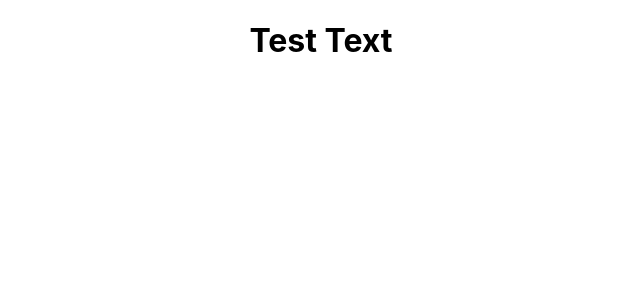
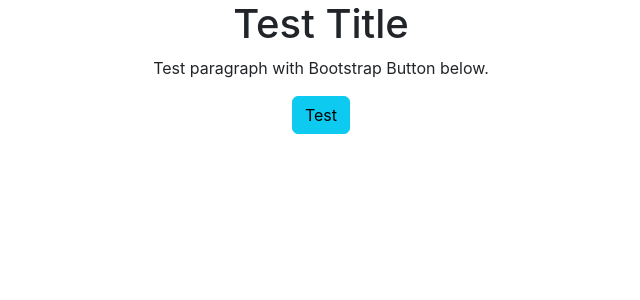
Before and after one commit to keironchaudhry/property-andalucia-frontend, a React (Create React App) app: page / in a window 1280 px wide. Shown: the top 300 px of the page, without its empty margins (319-959 px from the left). Built offline with nearby package versions, Linux system fonts and the light colour scheme.

Commit message:
Install react bootstrap and test bootstrap component functionality

```diff
--- a/package.json
+++ b/package.json
@@ -10,10 +10,10 @@
     "@testing-library/react": "^11.2.7",
     "@testing-library/user-event": "^12.8.3",
     "axios": "^0.21.4",
-    "bootstrap": "^4.6.2",
+    "bootstrap": "^4.6.0",
     "jwt-decode": "^3.1.2",
     "react": "^17.0.2",
-    "react-bootstrap": "^1.6.6",
+    "react-bootstrap": "^1.6.3",
     "react-dom": "^17.0.2",
     "react-infinite-scroll-component": "^6.1.0",
     "react-router-dom": "^5.3.4",
--- a/public/index.html
+++ b/public/index.html
@@ -1,20 +1,20 @@
 <!DOCTYPE html>
 <html lang="en">
+
 <head>
   <meta charset="utf-8" />
   <link rel="icon" href="%PUBLIC_URL%/favicon.ico" />
   <meta name="viewport" content="width=device-width, initial-scale=1" />
   <meta name="theme-color" content="#000000" />
-    <meta
-      name="description"
-      content="Web site created using create-react-app"
-    />
+  <meta name="description" content="Web site created using create-react-app" />
   <link rel="apple-touch-icon" href="%PUBLIC_URL%/logo192.png" />
   <!--
       manifest.json provides metadata used when your web app is installed on a
       user's mobile device or desktop. See https://developers.google.com/web/fundamentals/web-app-manifest/
     -->
-    <link rel="manifest" href="%PUBLIC_URL%/manifest.json" />
+  <link rel="stylesheet" href="https://cdn.jsdelivr.net/npm/bootstrap@5.2.3/dist/css/bootstrap.min.css"
+    integrity="sha384-rbsA2VBKQhggwzxH7pPCaAqO46MgnOM80zW1RWuH61DGLwZJEdK2Kadq2F9CUG65" crossorigin="anonymous" />
+  <link rel="manifest" href="%PUBLIC_URL%/manifest.json" crossorigin="use-credentials" />
   <!--
       Notice the use of %PUBLIC_URL% in the tags above.
       It will be replaced with the URL of the `public` folder during the build.
@@ -26,6 +26,7 @@
     -->
   <title>React App</title>
 </head>
+
 <body>
   <noscript>You need to enable JavaScript to run this app.</noscript>
   <div id="root"></div>
@@ -40,4 +41,5 @@
       To create a production bundle, use `npm run build` or `yarn build`.
     -->
 </body>
+
 </html>
--- a/src/App.js
+++ b/src/App.js
@@ -1,9 +1,12 @@
 import './App.css';
+import { Button } from 'react-bootstrap';
 
 function App() {
   return (
     <div className="App">
-      <h1>Test Text</h1>
+      <h1>Test Title</h1>
+      <p>Test paragraph with Bootstrap Button below.</p>
+      <Button variant="info">Test</Button>
     </div>
   );
 }
```
Also changed, not shown: 1 other file (tests, documents, lock files or other folders). Lines whose indentation alone changed are shown as unchanged.
